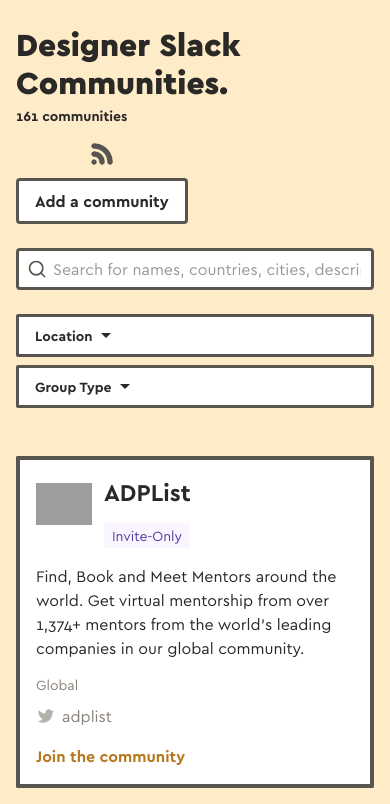
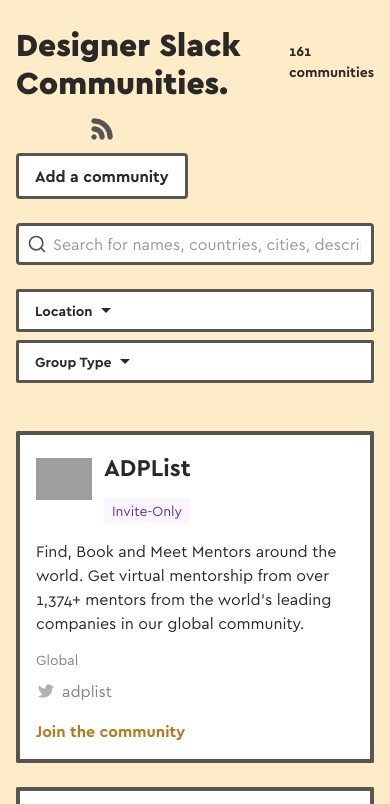
Before and after one commit to lucky13820/designerslack, a plain HTML site: page index.html in a window 390 px wide. Shown: the top 804 px of the page. Drawn offline with Linux system fonts and the light colour scheme; grey boxes are pictures that could not be loaded.

Commit message:
Fix mobile: community count baseline-aligned with logo, not stacked

```diff
--- a/css/style.css
+++ b/css/style.css
@@ -144,8 +144,9 @@
 
 .logo-container {
   display: flex;
-  align-items: center;
+  align-items: baseline;
   gap: 16px;
+  flex-shrink: 0;
 }
 
 .logo-link {
@@ -163,6 +164,7 @@
 
 .logo {
   height: 56px;
+  width: auto;
   object-fit: contain;
 }
 
@@ -858,9 +860,8 @@
   }
 
   .logo-container {
-    flex-direction: column;
-    align-items: flex-start;
-    gap: 4px;
+    align-items: baseline;
+    gap: 12px;
   }
 
   .logo {
```
